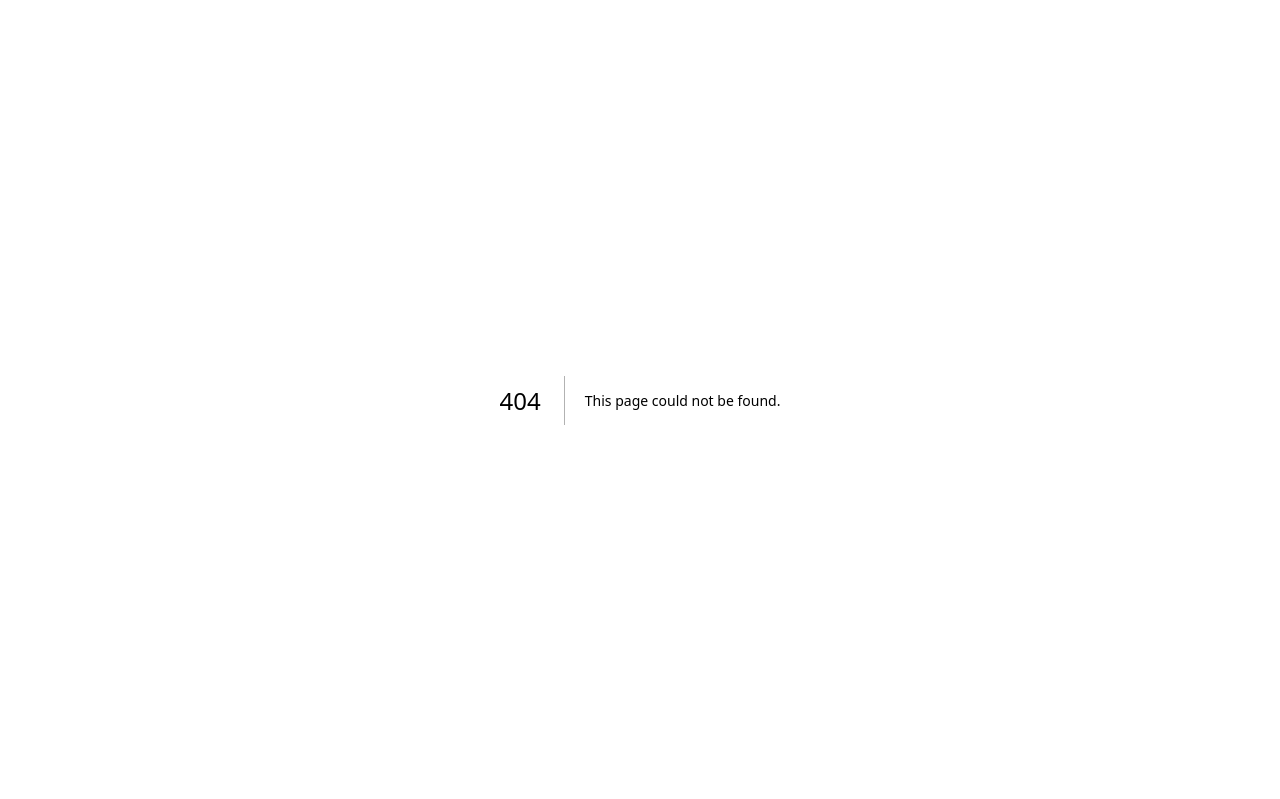
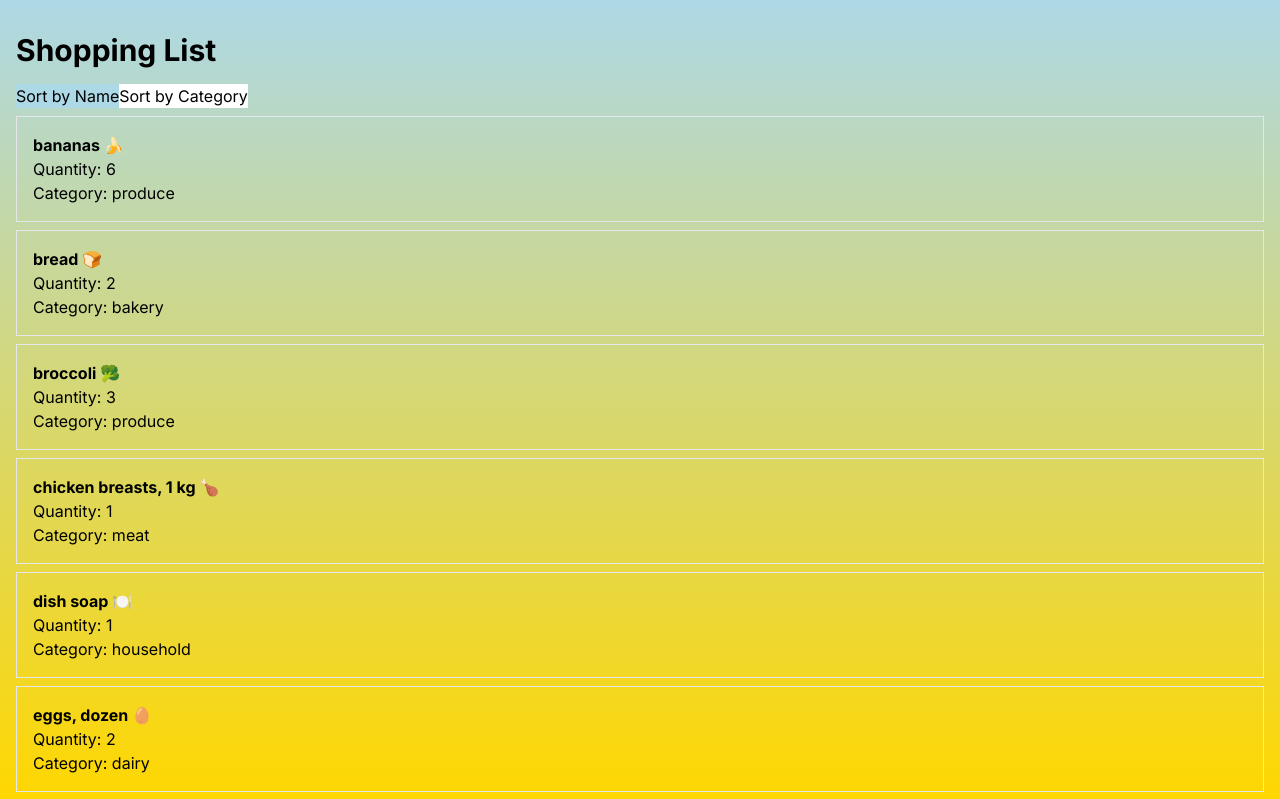
Before and after one commit to GDReadwin/cprg306-assignments, a Next.js app: page /week-5 in a window 1280 px wide. Before the commit this address had no page. Shown: the top 799 px of the page. Built offline with nearby package versions, Linux system fonts and the light colour scheme.

Commit message:
updated to include week 5 assignment

```diff
--- a/app/page.js
+++ b/app/page.js
@@ -19,6 +19,11 @@ const HomePage = () => {
           <span>Navigate to Week 4 Page</span>
         </Link>
       </p>
+      <p>
+        <Link href="/week-5/">
+          <span>Navigate to Week 5 Page</span>
+        </Link>
+      </p>
     </div>
   );
 };
--- /dev/null
+++ b/app/week-5/item-list.js
@@ -0,0 +1,67 @@
+// Import necessary modules
+import { useClient } from "next/client";
+import React, { useState } from "react";
+import Item from "./item";
+import items from "./items.json";
+
+// Create the functional component named ItemList
+const ItemList = () => {
+  // Step 1: Initialize sortBy state variable and its setter function
+  const [sortBy, setSortBy] = useState("name");
+
+  // Step 2: Sort the items array based on the sortBy state variable
+  const sortedItems = [...items].sort((a, b) => {
+    if (sortBy === "name") {
+      return a.name.localeCompare(b.name);
+    } else if (sortBy === "category") {
+      return a.category.localeCompare(b.category);
+    }
+    return 0;
+  });
+
+  // Step 3: Create Sort Buttons
+  const handleSortByName = () => {
+    setSortBy("name");
+  };
+
+  const handleSortByCategory = () => {
+    setSortBy("category");
+  };
+
+  // Step 4: Render the items with sorting and buttons
+  return (
+    <div>
+      <div>
+        {/* Sort by Name button */}
+        <button
+          onClick={handleSortByName}
+          style={{ backgroundColor: sortBy === "name" ? "lightblue" : "white" }}
+        >
+          Sort by Name
+        </button>
+        {/* Sort by Category button */}
+        <button
+          onClick={handleSortByCategory}
+          style={{
+            backgroundColor: sortBy === "category" ? "lightblue" : "white",
+          }}
+        >
+          Sort by Category
+        </button>
+      </div>
+      {/* Render sorted items */}
+      <ul>
+        {sortedItems.map((item) => (
+          <Item
+            key={item.id}
+            name={item.name}
+            quantity={item.quantity}
+            category={item.category}
+          />
+        ))}
+      </ul>
+    </div>
+  );
+};
+
+export default ItemList;
--- /dev/null
+++ b/app/week-5/item.js
@@ -0,0 +1,13 @@
+import React from "react";
+
+const Item = ({ name, quantity, category }) => {
+  return (
+    <li className="border p-4 my-2">
+      <p className="font-bold">{name}</p>
+      <p>Quantity: {quantity}</p>
+      <p>Category: {category}</p>
+    </li>
+  );
+};
+
+export default Item;
--- /dev/null
+++ b/app/week-5/items.json
@@ -0,0 +1,74 @@
+[
+    {
+      "id": "1h2GJKH12gkHG31h1H",
+      "name": "milk, 4 L 🥛",
+      "quantity": 1,
+      "category": "dairy"
+    },
+    {
+      "id": "2KJH3k2j3H1k2J3K1H",
+      "name": "bread 🍞",
+      "quantity": 2,
+      "category": "bakery"
+    },
+    {
+      "id": "3h2KJH3k2j3H1k2J3",
+      "name": "eggs, dozen 🥚",
+      "quantity": 2,
+      "category": "dairy"
+    },
+    {
+      "id": "4k2J3K1H2GJKH12gk",
+      "name": "bananas 🍌",
+      "quantity": 6,
+      "category": "produce"
+    },
+    {
+      "id": "5H1h1H2KJH3k2j3H",
+      "name": "broccoli 🥦",
+      "quantity": 3,
+      "category": "produce"
+    },
+    {
+      "id": "6H1k2J3K1H2GJKH1",
+      "name": "chicken breasts, 1 kg 🍗",
+      "quantity": 1,
+      "category": "meat"
+    },
+    {
+      "id": "7gkHG31h1H2KJH3k",
+      "name": "pasta sauce 🍝",
+      "quantity": 3,
+      "category": "canned goods"
+    },
+    {
+      "id": "8j3H1k2J3K1H2GJK",
+      "name": "spaghetti, 454 g 🍝",
+      "quantity": 2,
+      "category": "dry goods"
+    },
+    {
+      "id": "9H12gkHG31h1H2KJ",
+      "name": "toilet paper, 12 pack 🧻",
+      "quantity": 1,
+      "category": "household"
+    },
+    {
+      "id": "10H3k2j3H1k2J3K1",
+      "name": "paper towels, 6 pack",
+      "quantity": 1,
+      "category": "household"
+    },
+    {
+      "id": "11k2J3K1H2GJKH12",
+      "name": "dish soap 🍽️",
+      "quantity": 1,
+      "category": "household"
+    },
+    {
+      "id": "12GJKH12gkHG31h1",
+      "name": "hand soap 🧼",
+      "quantity": 4,
+      "category": "household"
+    }
+  ]
--- /dev/null
+++ b/app/week-5/page.js
@@ -0,0 +1,14 @@
+"use client";
+import React from "react";
+import ItemList from "./item-list";
+
+const Page = () => {
+  return (
+    <main className="container mx-auto px-4 py-8">
+      <h1 className="text-3xl font-bold mb-4">Shopping List</h1>
+      <ItemList />
+    </main>
+  );
+};
+
+export default Page;
```
Also changed, not shown: 1 other file (tests, documents, lock files or other folders).
